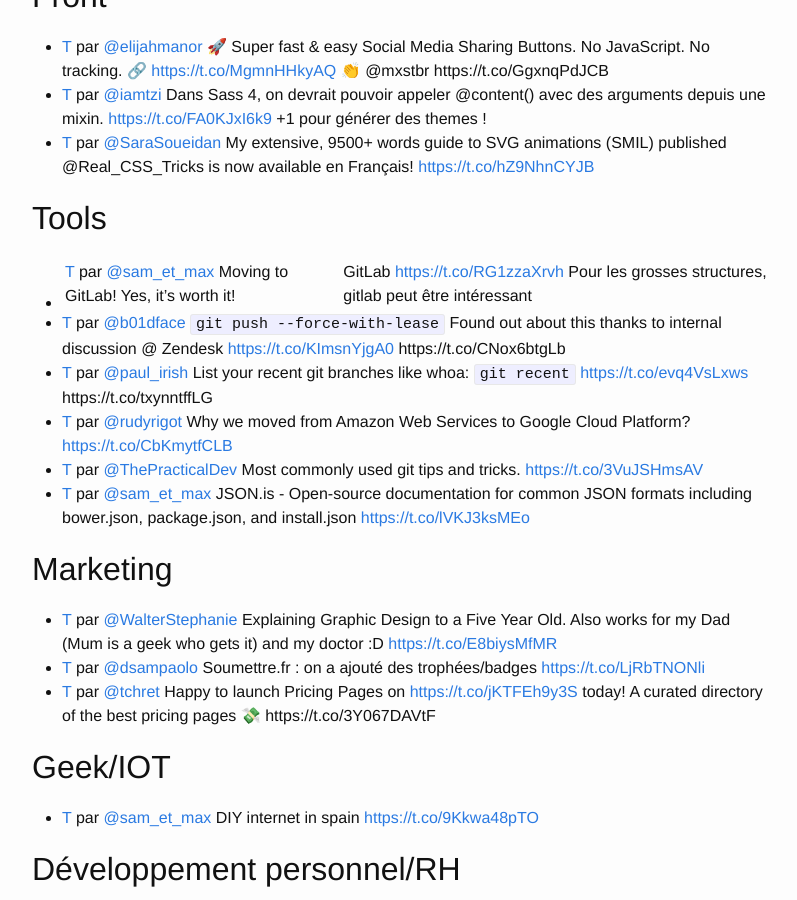
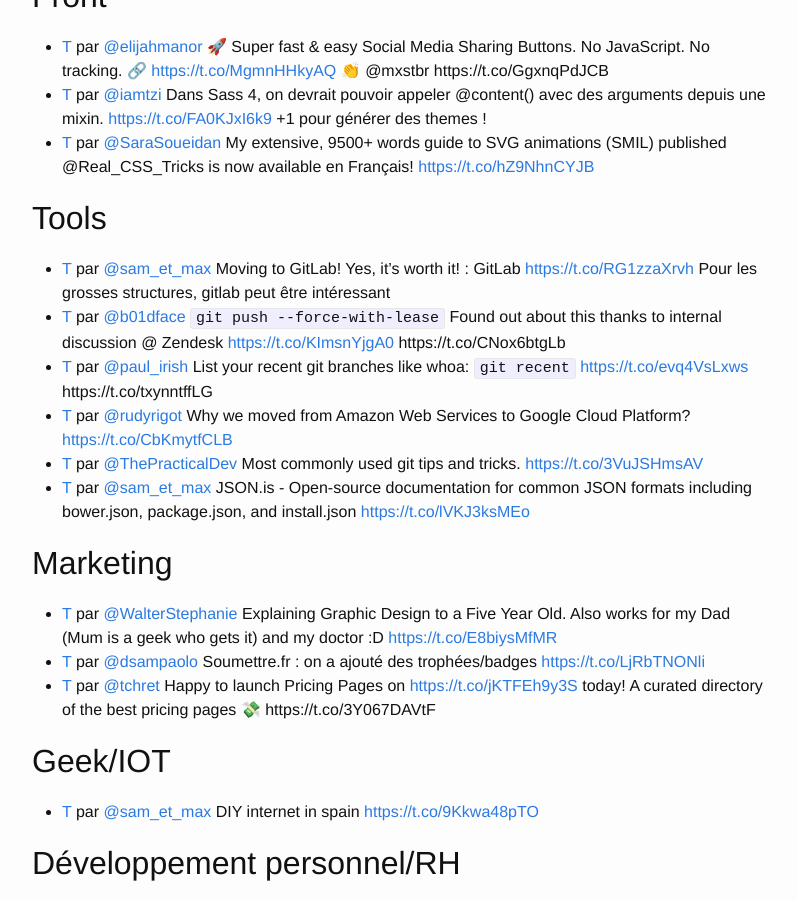
Before and after one commit to chibani/chibani.github.io, a Jekyll site: the page built from _posts/2016-08-12-veille.markdown, in a window 1280 px wide and 900 px high, scrolled down 567 px. Shown: the whole window, without its empty margins (238-1035 px from the left). Built offline with Jekyll 4.4.1, drawn with Linux system fonts in a browser that asks for light colours; comment, search, counter and statistics services are not loaded.

```diff
--- a/_posts/2016-08-12-veille.markdown
+++ b/_posts/2016-08-12-veille.markdown
@@ -23,7 +23,7 @@ Bonne lecture et bon week-end, Loïc
 
 
 ## Tools
-- [T](http://twitter.com/sam_et_max/status/761525156074426368) par [@sam_et_max](https://twitter.com/sam_et_max) Moving to GitLab! Yes, it's worth it! | GitLab [https://t.co/RG1zzaXrvh](https://t.co/RG1zzaXrvh) Pour les grosses structures, gitlab peut être intéressant
+- [T](http://twitter.com/sam_et_max/status/761525156074426368) par [@sam_et_max](https://twitter.com/sam_et_max) Moving to GitLab! Yes, it's worth it! : GitLab [https://t.co/RG1zzaXrvh](https://t.co/RG1zzaXrvh) Pour les grosses structures, gitlab peut être intéressant
 - [T](http://twitter.com/b01dface/status/761730910907543553) par [@b01dface](https://twitter.com/b01dface) `git push --force-with-lease` Found out about this thanks to internal discussion @ Zendesk [https://t.co/KImsnYjgA0](https://t.co/KImsnYjgA0) https://t.co/CNox6btgLb
 - [T](http://twitter.com/paul_irish/status/761636226243829760) par [@paul_irish](https://twitter.com/paul_irish) List your recent git branches like whoa: `git recent` [https://t.co/evq4VsLxws](https://t.co/evq4VsLxws) https://t.co/txynntffLG
 - [T](http://twitter.com/rudyrigot/status/761895918174175232) par [@rudyrigot](https://twitter.com/rudyrigot) Why we moved from Amazon Web Services to Google Cloud Platform? [https://t.co/CbKmytfCLB](https://t.co/CbKmytfCLB)
```
